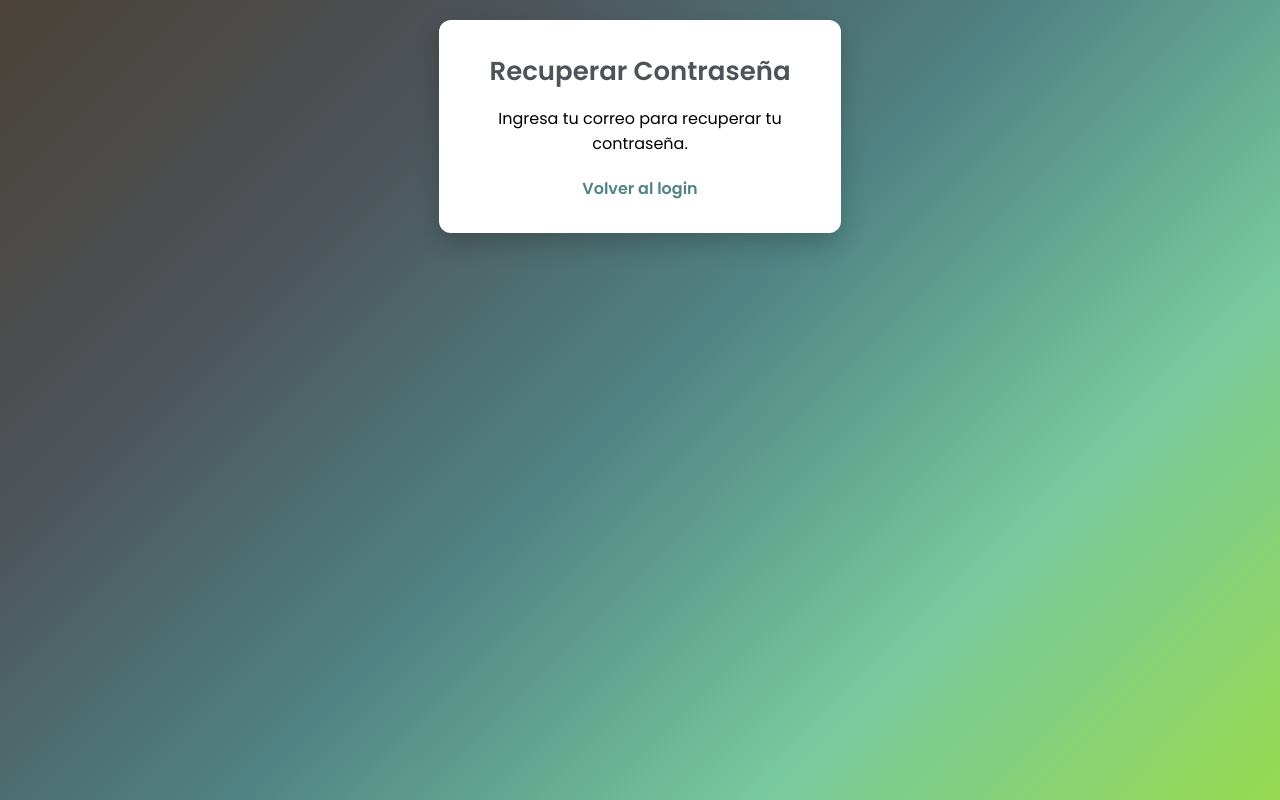
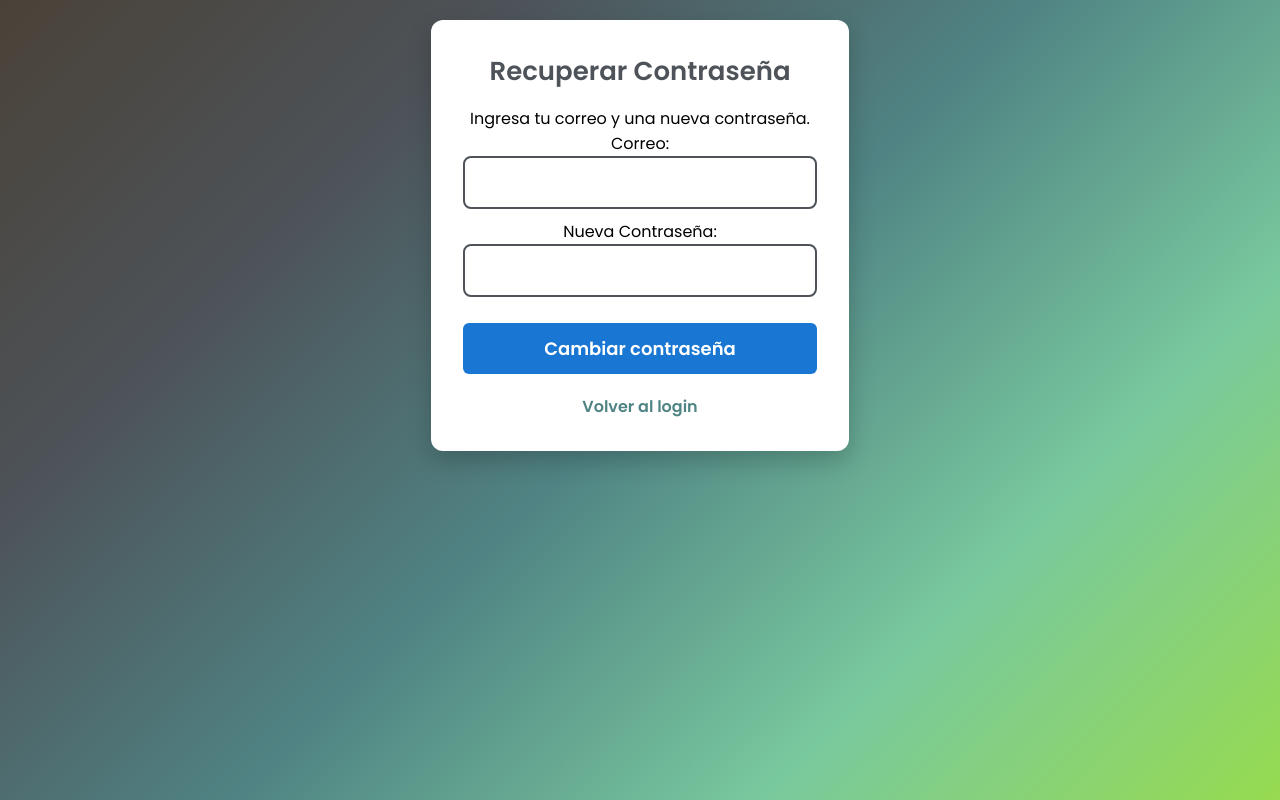
Before and after one commit to FredyQuin/EstudiappBackend, a React (Create React App) app in the folder front/: page /recuperar-contrasena in a window 1280 px wide. Built offline with nearby package versions, Linux system fonts and the light colour scheme.

Commit message:
creacion panel recuperacion de contraseña

```diff
--- a/front/src/components/auth/RecuperarContrasena.js
+++ b/front/src/components/auth/RecuperarContrasena.js
@@ -1,11 +1,51 @@
+import { useState } from "react";
 import { Link } from "react-router-dom";
 
-const RecuperarContrasena = () => (
-  <div className="panel-container">
-    <h2>Recuperar Contraseña</h2>
-    <p>Ingresa tu correo para recuperar tu contraseña.</p>
-    <Link to="/">Volver al login</Link>
-  </div>
-);
+const RecuperarContrasena = () => {
+  const [correo, setCorreo] = useState("");
+  const [nuevaContrasena, setNuevaContrasena] = useState("");
+  const [mensaje, setMensaje] = useState("");
+
+  const handleSubmit = (e) => {
+    e.preventDefault();
+    // Simula el envío
+    console.log("Correo:", correo);
+    console.log("Nueva contraseña:", nuevaContrasena);
+
+    setMensaje("Tu contraseña ha sido cambiada exitosamente");
+    setCorreo("");
+    setNuevaContrasena("");
+  };
+
+  return (
+    <div className="panel-container">
+      <h2>Recuperar Contraseña</h2>
+      <p>Ingresa tu correo y una nueva contraseña.</p>
+
+      <form onSubmit={handleSubmit} style={{ maxWidth: "400px", margin: "0 auto" }}>
+        <label>Correo:</label>
+        <input
+          type="email"
+          value={correo}
+          onChange={(e) => setCorreo(e.target.value)}
+          required
+        />
+
+        <label>Nueva Contraseña:</label>
+        <input
+          type="password"
+          value={nuevaContrasena}
+          onChange={(e) => setNuevaContrasena(e.target.value)}
+          required
+        />
+
+        <button type="submit" className="ver-button">Cambiar contraseña</button>
+      </form>
+
+      {mensaje && <p className="success-message">{mensaje}</p>}
+      <Link to="/">Volver al login</Link>
+    </div>
+  );
+};
 
 export default RecuperarContrasena;
```
